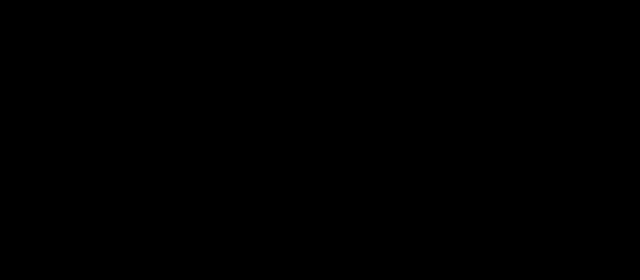
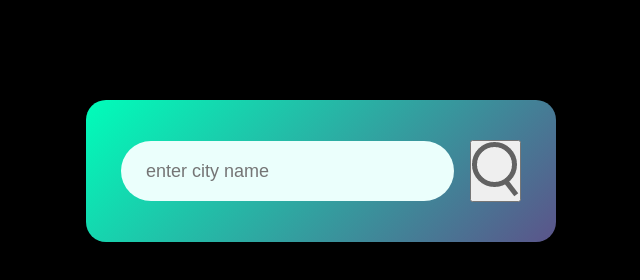
Before and after one commit to Saranga-glitch/Weather-App, a plain HTML site: page index.html in a window 1280 px wide. Shown: the whole page, without its empty margins (319-959 px from the left). Drawn offline with Linux system fonts and the light colour scheme.

Commit message:
added a search bar

```diff
--- a/index.html
+++ b/index.html
@@ -7,6 +7,11 @@
     <link rel="stylesheet" href="style.css">
 </head>
 <body>
-
+    <div class="card">
+        <div class="search">
+            <input type="text" placeholder="enter city name" spellcheck="false">
+            <button><img src="images/search.png" ></button>
+        </div>
+    </div>
 </body>
 </html>
--- a/style.css
+++ b/style.css
@@ -7,3 +7,31 @@
 body {
     background-color: black;
 }
+.card{
+    width: 90%;
+    max-width: 470px;
+    background: linear-gradient(135deg, #00feba, #5b548a);
+    color: #fff;
+    margin: 100px auto 0;
+    border-radius: 20px;
+    padding: 40px 35px;
+    text-align: center;
+}
+.search{
+    width: 100%;
+    display: flex;
+    align-items: center;
+    justify-content: space-between;
+}
+.search input{
+    border: 0;
+    outline: 0;
+    background-color: #ebfffc;
+    color: #555;
+    padding: 10px 25px;
+    height: 60px;
+    border-radius: 30px;
+    flex: 1;
+    margin-right: 16px;
+    font-size: 18px ;
+}
```
